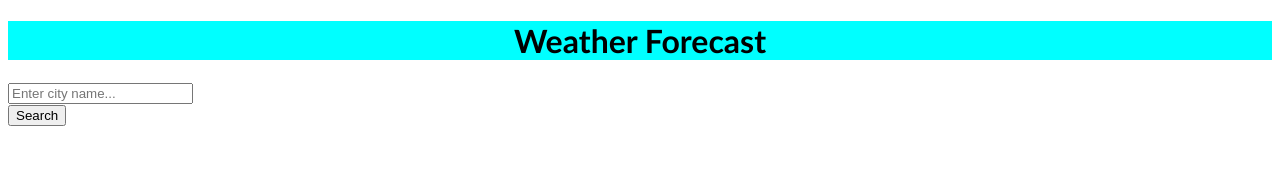
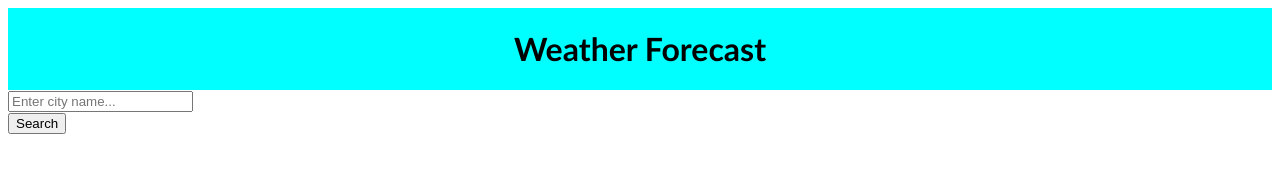
Before and after one commit to RyanH118/Weather_Forecast, a plain HTML site: page index.html in a window 1280 px wide. Drawn offline with Linux system fonts and the light colour scheme.

Commit message:
Added a grid.

```diff
--- a/Assets/css/styles.css
+++ b/Assets/css/styles.css
@@ -12,3 +12,16 @@ header {
     text-align: center;
     background-color: aqua;
 }
+
+.grid1 {grid-area: header;}
+.grid2 {grid-area: aside;}
+.grid3 {grid-area: figure;}
+.grid4 {grid-area: article;}
+
+.grid-container {
+    display: grid;
+    grid-template-areas:
+    'header header header'
+    'aside figure figure'
+    'aside article article';
+}
--- a/index.html
+++ b/index.html
@@ -8,28 +8,26 @@
     <title>Weather Dashboard</title>
 </head>
 
-<body>
-    <header>
+<body class="grid-container">
+    <header class="grid1">
         <h1>Weather Forecast</h1>
     </header>
-    <aside>
+    <aside class="grid2">
         <form>
             <input type="text" id="city" placeholder="Enter city name..."><br>
             <button type="submit">Search</button>
         </form>
-        <!-- this is where history will show up. -->
-        <div></div>
+        <div id="history">
+            <!-- this is where the history will show up. -->
+        </div>
     </aside>
 
-    <div id="history">
-        <!-- this is where the history will show up. -->
-    </div>
 
-    <figure id="weather">
+    <figure id="weather" class="grid3">
         <!-- For todays weather forecast. -->
     </figure>
 
-    <article id="forecast">
+    <article id="forecast" class="grid4">
         <!-- For the 5-Day Forecast. -->
     </article>
 
```
